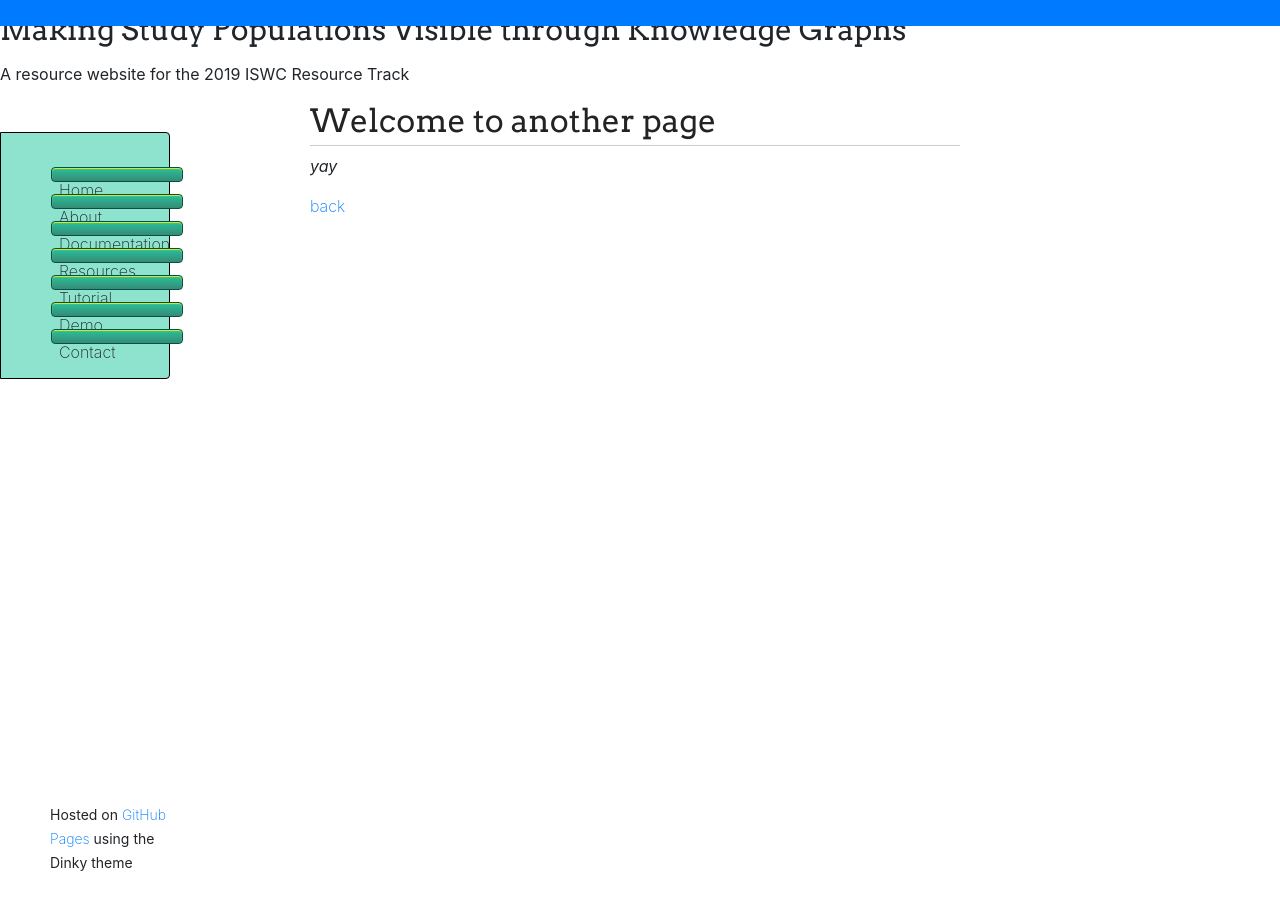
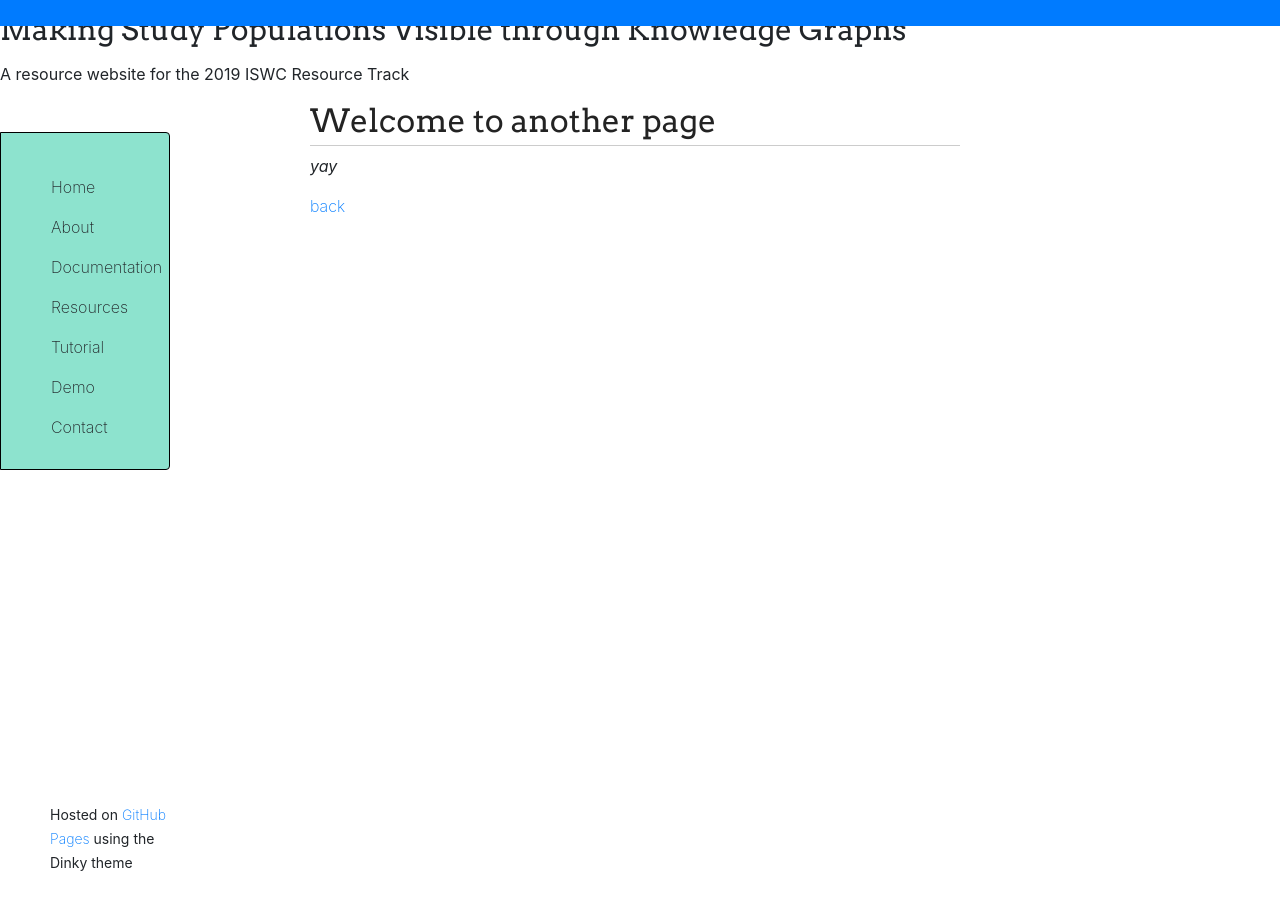
Before and after one commit to tetherless-world/study-cohort-ontology, a Jekyll site: the page built from another-page.md, in a window 1280 px wide. Built offline with Jekyll 4.4.1, drawn with Linux system fonts in a browser that asks for light colours; nearby versions of some CDN libraries; library files that are not in the unit come from our copies; our own code applies the rules of GitHub Pages for plain Markdown files.

Commit message:
Update jekyll-theme-dinky.scss
An experiment

```diff
--- a/_sass/jekyll-theme-dinky.scss
+++ b/_sass/jekyll-theme-dinky.scss
@@ -500,40 +500,7 @@ header ul {
   padding:0;
 }
 
-header li {
-	list-style-type: none;
-  width:132px;
-  height:15px;
-	margin-bottom: 12px;
-	line-height: 1em;
-	padding: 6px 6px 6px 7px;
 
-	background: #378A76;
-	background: -moz-linear-gradient(top, #378A76 0%, #27C29C 100%);
-  background: -webkit-gradient(linear, left top, left bottom, color-stop(0%,#025440), color-stop(100%,#dddddd));
-  background: -webkit-linear-gradient(top, #378A76 0%, #27C29C 100%);
-  background: -o-linear-gradient(top, #378A76 0%,#27C29C 100%);
-  background: -ms-linear-gradient(top, #378A76 0%,#27C29C 100%);
-  background: linear-gradient(to top, #378A76 0%,#27C29C 100%);
-
-	border-radius:4px;
-  border:1px solid #025440;
-
-	-webkit-box-shadow: inset 0px 1px 1px 0 rgba(233,233,38, 1);
-	box-shadow: inset 0px 1px 1px 0 rgba(233,233,38, 1);
-	font-color: white
-
-}
-
-header li:hover {
-	background: #C3001D;
-	background: -moz-linear-gradient(top, #C3001D 0%, #950119 100%);
-  background: -webkit-gradient(linear, left top, left bottom, color-stop(0%,#f8f8f8), color-stop(100%,#dddddd));
-  background: -webkit-linear-gradient(top, #C3001D 0%,#950119 100%);
-  background: -o-linear-gradient(top, #C3001D 0%,#950119 100%);
-  background: -ms-linear-gradient(top, #C3001D 0%,#950119 100%);
-  background: linear-gradient(to top, #C3001D 0%,#950119 100%);
-}
 
 a.buttons {
 	-webkit-font-smoothing: antialiased;
```
